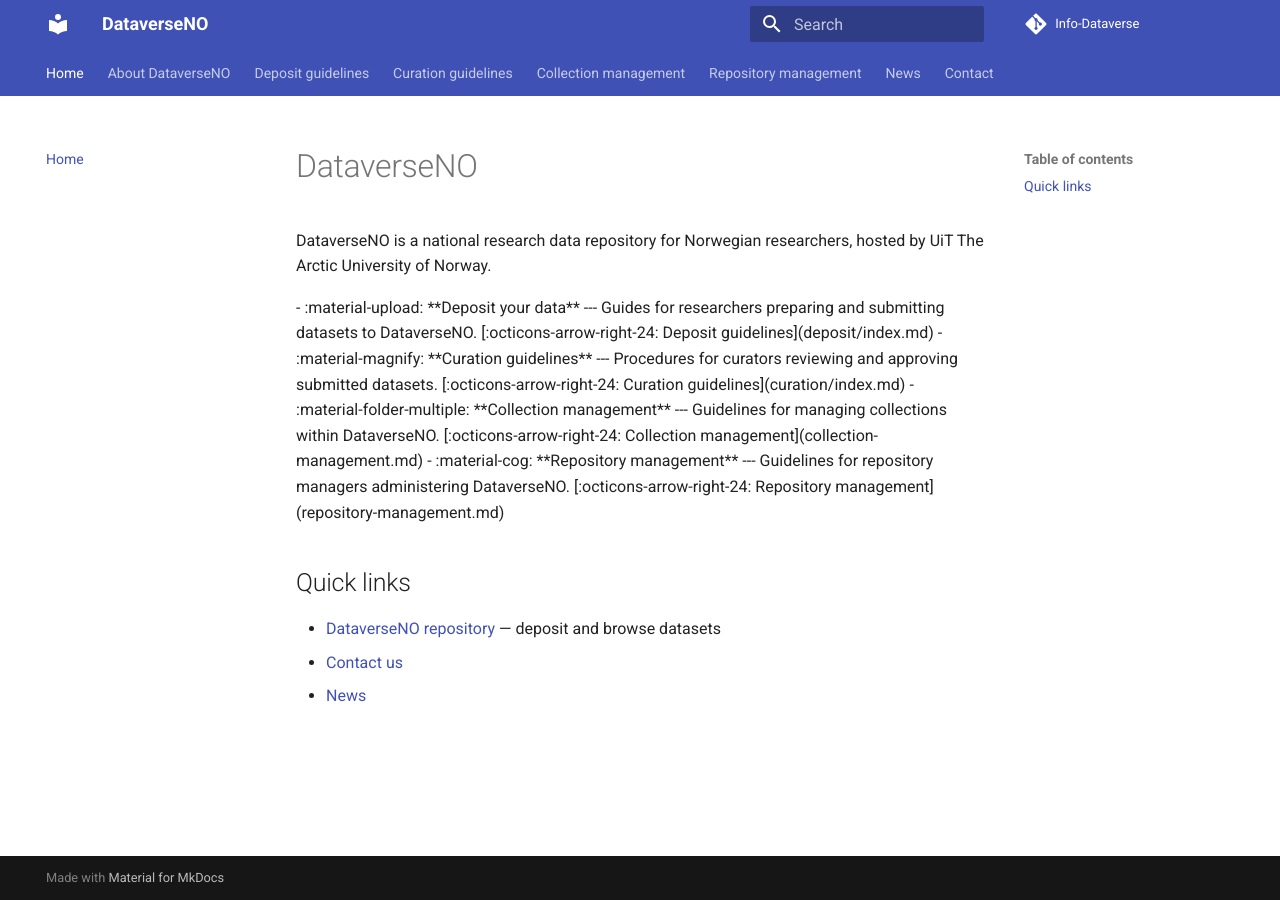
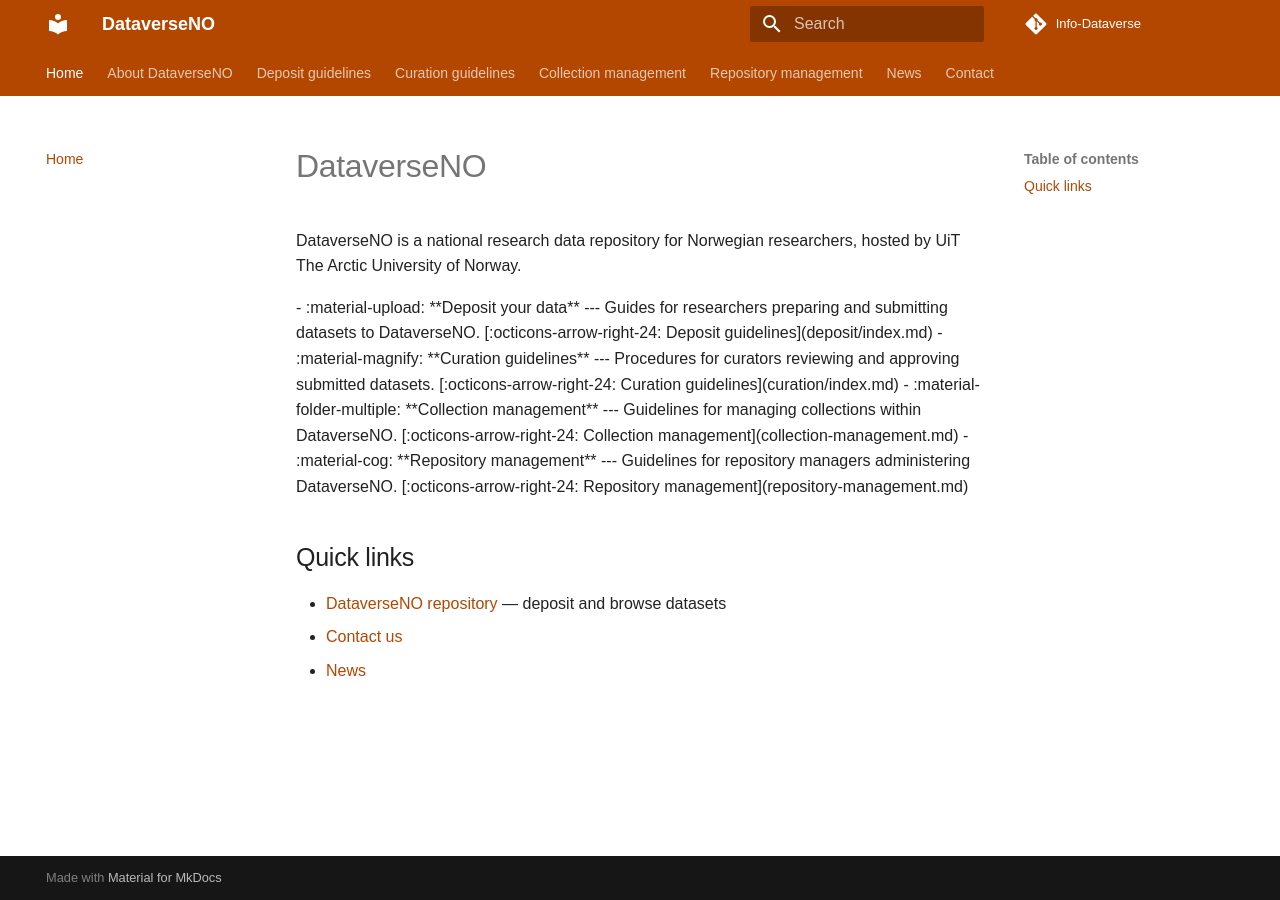
Before and after one commit to DataverseNO/DataverseNO-Info, an MkDocs documentation site: the page built from docs/index.md, in a window 1280 px wide. Built offline with MkDocs 1.6.1 and Material for MkDocs 9.7.7, drawn with Linux system fonts in a browser that asks for light colours; comment, search, counter and statistics services are not loaded.

Commit message:
Apply DataverseNO brand colours (#B34700) to Material theme

```diff
--- /dev/null
+++ b/docs/stylesheets/extra.css
@@ -0,0 +1,81 @@
+/*
+ * DataverseNO info site — brand overrides for Material for MkDocs
+ * Graphic profile v1.0 — primary: #B34700
+ */
+
+:root {
+  --dvno-orange:       #B34700;
+  --dvno-orange-dark:  #8B3500;
+  --dvno-orange-light: #D05500;
+
+  /* Material colour tokens */
+  --md-primary-fg-color:              #B34700;
+  --md-primary-fg-color--light:       #D05500;
+  --md-primary-fg-color--dark:        #8B3500;
+  --md-accent-fg-color:               #B34700;
+  --md-accent-fg-color--transparent:  rgba(179, 71, 0, 0.1);
+
+  /* Typography — match DataverseNO graphic profile */
+  --md-text-font: Arial, Helvetica, sans-serif;
+  --md-code-font: "Courier New", Courier, monospace;
+}
+
+/* ── Body font ──────────────────────────────────────────────────────────── */
+body, .md-typeset {
+  font-family: Arial, Helvetica, sans-serif;
+}
+
+/* ── Links ──────────────────────────────────────────────────────────────── */
+.md-typeset a {
+  color: var(--dvno-orange);
+  text-decoration-color: rgba(179, 71, 0, 0.4);
+}
+
+.md-typeset a:hover {
+  color: var(--dvno-orange-dark);
+  text-decoration-color: var(--dvno-orange-dark);
+}
+
+/* ── Cards — match DataverseNO rounded orange-border style ─────────────── */
+.md-typeset .grid.cards > :is(ul, ol) > li,
+.md-typeset .grid > .card {
+  border: 2px solid var(--dvno-orange) !important;
+  border-radius: 12px !important;
+  box-shadow: none !important;
+  transition: box-shadow 0.2s, transform 0.2s;
+}
+
+.md-typeset .grid.cards > :is(ul, ol) > li:hover,
+.md-typeset .grid > .card:hover {
+  box-shadow: 0 4px 12px rgba(179, 71, 0, 0.15) !important;
+  transform: translateY(-2px);
+}
+
+/* ── Admonition accent colours ──────────────────────────────────────────── */
+.md-typeset .admonition,
+.md-typeset details {
+  border-left-color: var(--dvno-orange);
+}
+
+.md-typeset .admonition-title,
+.md-typeset summary {
+  background-color: rgba(179, 71, 0, 0.08);
+}
+
+/* ── Navigation tabs active indicator ──────────────────────────────────── */
+.md-tabs__link--active,
+.md-tabs__link:hover {
+  color: white !important;
+  opacity: 1 !important;
+}
+
+/* ── Search highlight ───────────────────────────────────────────────────── */
+.md-search-result mark {
+  color: var(--dvno-orange-dark);
+  background-color: rgba(179, 71, 0, 0.12);
+}
+
+/* ── Table of contents active link ─────────────────────────────────────── */
+.md-nav__link--active {
+  color: var(--dvno-orange) !important;
+}
--- a/mkdocs.yml
+++ b/mkdocs.yml
@@ -1,7 +1,7 @@
 site_name: DataverseNO
 site_url: https://info.dataverse.no
 site_description: Documentation and information about the DataverseNO research data repository
-repo_url: https://github.com/UiT-DataverseNO/Info-Dataverse
+repo_url: https://github.com/lversen/Info-Dataverse
 repo_name: Info-Dataverse
 
 theme:
@@ -17,10 +17,14 @@
     - search.suggest
     - toc.follow
     - content.tooltips
+  font: false
   palette:
     - scheme: default
-      primary: indigo
-      accent: indigo
+      primary: custom
+      accent: custom
+
+extra_css:
+  - stylesheets/extra.css
 
 plugins:
   - search:
```
